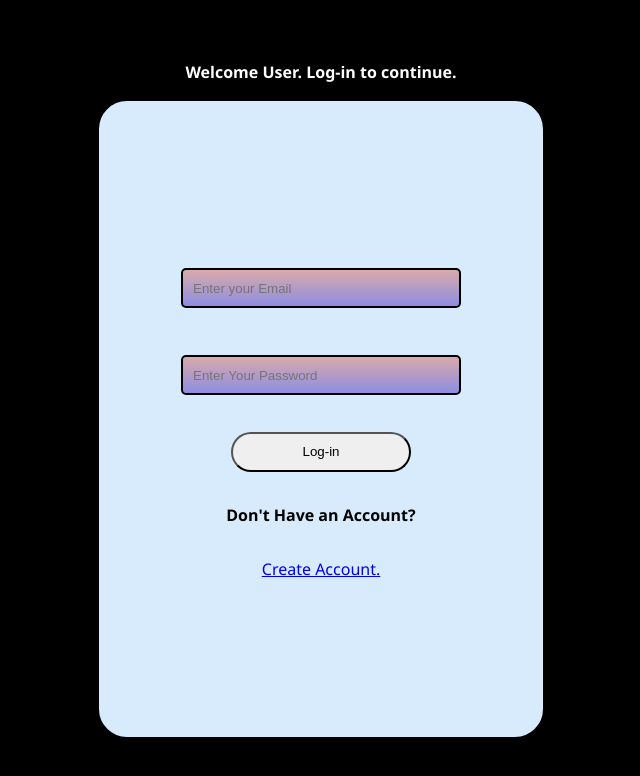
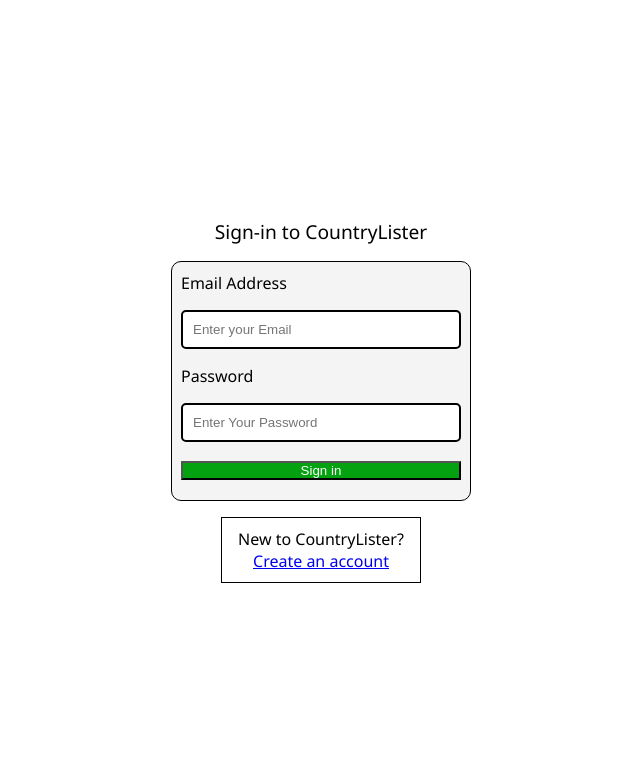
Before and after one commit to prafulbhandari07/CountryLister-Firebase-auth, a React (Create React App) app: page / in a window 1280 px wide. Shown: the top 776 px of the page, without its empty margins (319-959 px from the left). Built offline with nearby package versions, Linux system fonts and the light colour scheme.

Commit message:
refactor: UI change for login

```diff
--- a/src/components/Pagination.js
+++ b/src/components/Pagination.js
@@ -20,17 +20,7 @@
     setCurrentPage(lastPage);
   }
   return (
-    <div
-      style={{
-        backgroundColor: "#f4f4f4",
-        width: "100%",
-        display: "flex",
-        justifyContent: "center",
-        alignItems: "center",
-        padding: "24px 0",
-        gap: "8px",
-      }}
-    >
+    <div id="paginationContainer">
       <button
         style={{
           width: "80px",
--- a/src/index.css
+++ b/src/index.css
@@ -11,17 +11,15 @@
 }
 
 body {
-  background-color: black;
-  color: rgb(255, 255, 255);
   font-family: "Segoe UI", Tahoma, Geneva, Verdana, sans-serif;
 }
 header {
   width: 100%;
   height: 75px;
+  padding: 10px;
   display: flex;
-  justify-content: end;
+  justify-content: space-between;
   align-items: center;
-  gap: 2rem;
   background-color: rgb(51, 181, 22);
 }
 
@@ -35,41 +33,36 @@
   flex-direction: column;
 }
 
-form {
-  background-color: rgb(216, 235, 252);
-  color: black;
-  width: 35%;
-  height: 80%;
+#loginFormContainer {
   display: flex;
-  gap: 2rem;
-  border: 2px solid black;
-  border-radius: 30px;
-  justify-content: center;
+  flex-direction: column;
   align-items: center;
+  width: 300px;
+  border: 1px solid black;
+  border-radius: 10px;
+  background-color: #f4f4f4;
+}
+
+#loginFormContainer form {
+  display: flex;
+  gap: 1rem;
   flex-direction: column;
+  padding: 10px 20px;
+}
+#loginFormContainer form button {
+  width: 280px;
+  margin-bottom: 10px;
+  background-color: rgb(4, 162, 17);
+  color: white;
 }
 
 input {
-  background: linear-gradient(rgb(217, 170, 170), rgb(141, 141, 226));
-  color: azure;
-  height: 40px;
   width: 280px;
   border: 2px solid black;
   border-radius: 5px;
   padding: 10px;
 }
-input:hover {
-  border: none;
-}
 
-button {
-  height: 40px;
-  width: 180px;
-  border-radius: 50px;
-}
-button:hover {
-  border: black;
-}
 header button {
   width: 100px;
   height: 30px;
@@ -90,12 +83,6 @@
   width: 300px;
   margin-top: 5px;
   border: 2px solid black;
-}
-
-form div {
-  height: 7%;
-  margin-top: 10px;
-  padding: 0%;
 }
 
 #container {
@@ -122,3 +109,27 @@
 #countryTable tr:nth-child(even) {
   background-color: #f4f4f4;
 }
+
+#loginBottomContainer {
+  border: 1px solid black;
+  width: 200px;
+  display: flex;
+  flex-direction: column;
+  align-items: center;
+  justify-content: center;
+  padding: 10px;
+}
+
+#paginationContainer {
+  background-color: #f4f4f4;
+  width: 100%;
+  display: flex;
+  justify-content: center;
+  align-items: center;
+  padding: 24px 0;
+  gap: 8px;
+}
+
+#paginationContainer button {
+  height: 40px;
+}
--- a/src/pages/Login.jsx
+++ b/src/pages/Login.jsx
@@ -30,31 +30,34 @@
 
   return (
     <div id="loginContainer">
-      <h4>Welcome User. Log-in to continue.</h4>
-      <form onSubmit={handleSubmit(handleLogin)}>
-        <div>
+      <big>Sign-in to CountryLister</big>
+      <div id="loginFormContainer">
+        <form onSubmit={handleSubmit(handleLogin)}>
+          <label>Email Address</label>
           <input
             {...register("email", { required: true })}
             placeholder="Enter your Email"
             type="email"
           />
-          <br></br>
+
           {errors.email && <small>*This field is required</small>}
-        </div>
-        <div>
+          <label>Password</label>
           <input
             {...register("password", { required: true })}
             placeholder="Enter Your Password"
             type="password"
           />
-          <br></br>
+
           {errors.password && <small>*This field is required</small>}
-        </div>
-        <button type="submit">Log-in</button>
-
-        <h4>Don't Have an Account? </h4>
-        <a href="/signup">Create Account.</a>
-      </form>
+          <div>
+            <button type="submit">Sign in</button>
+          </div>
+        </form>
+      </div>
+      <div id="loginBottomContainer">
+        <p>New to CountryLister?</p>
+        <a href="/signup">Create an account</a>
+      </div>
     </div>
   );
 }
```
